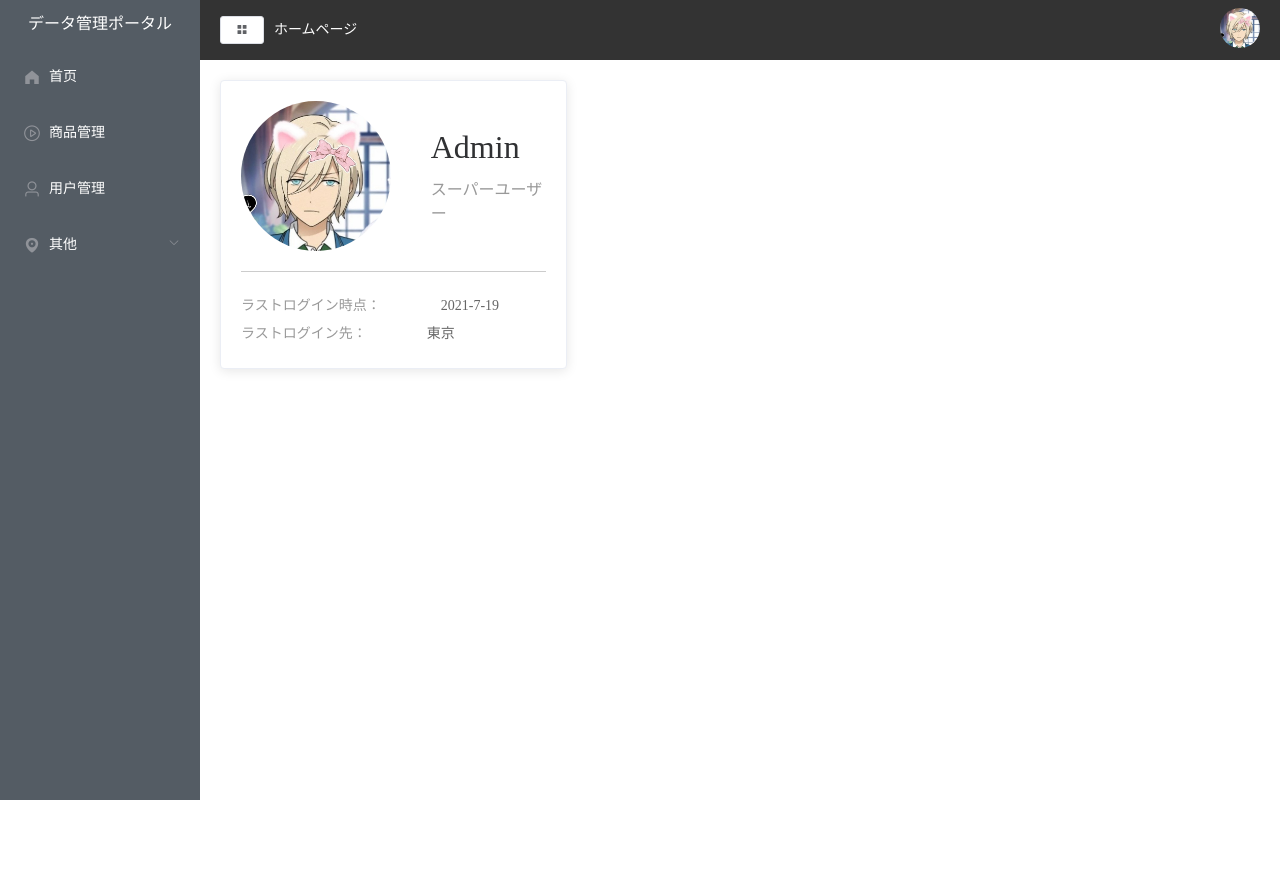
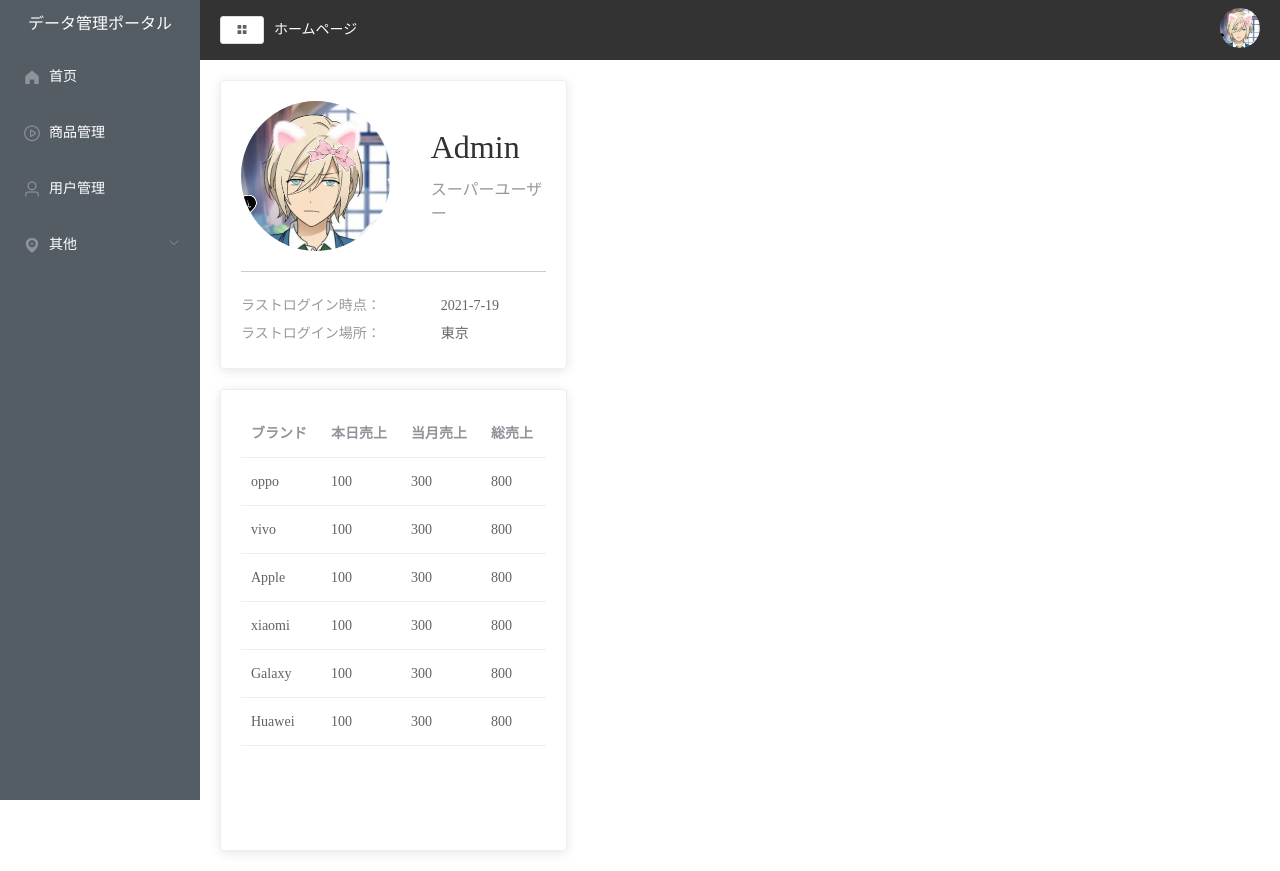
Before and after one commit to shibidada/my_app, a Vue app: page /#/home in a window 1280 px wide. Before the commit the page ends 800 px from the top, so only its background shows below. Built offline with nearby package versions, Linux system fonts and the light colour scheme.

Commit message:
レイアウト―売上テーブルのカード

```diff
--- a/src/views/Home.vue
+++ b/src/views/Home.vue
@@ -11,8 +11,22 @@
         </div>
         <div class="login-info">
           <p>ラストログイン時点：<span>2021-7-19</span></p>
-          <p>ラストログイン先：<span>東京</span></p>
+          <p>ラストログイン場所：<span>東京</span></p>
         </div>
+      </el-card>
+      <el-card style="margin-top: 20px; height: 460px">
+        <el-table :data="tableData" style="width: 100%">
+          <!-- <el-table-column prop="name" label="ブランド"> </el-table-column>
+          <el-table-column prop="todayBuy" label="本日売上"> </el-table-column>
+          <el-table-column prop="monthBuy" label="当月売上"> </el-table-column>
+          <el-table-column prop="totalBuy" label="総売上"> </el-table-column> -->
+          <el-table-column
+            v-for="(val, key) in tableLabel"
+            :key="key"
+            :prop="key"
+            :label="val"
+          />
+        </el-table>
       </el-card>
     </el-col>
     <el-col :span="16"></el-col>
@@ -21,7 +35,52 @@
 <script>
 export default {
   data() {
-    return {};
+    return {
+      tableData: [
+        {
+          name: "oppo",
+          todayBuy: 100,
+          monthBuy: 300,
+          totalBuy: 800,
+        },
+        {
+          name: "vivo",
+          todayBuy: 100,
+          monthBuy: 300,
+          totalBuy: 800,
+        },
+        {
+          name: "Apple",
+          todayBuy: 100,
+          monthBuy: 300,
+          totalBuy: 800,
+        },
+        {
+          name: "xiaomi",
+          todayBuy: 100,
+          monthBuy: 300,
+          totalBuy: 800,
+        },
+        {
+          name: "Galaxy",
+          todayBuy: 100,
+          monthBuy: 300,
+          totalBuy: 800,
+        },
+        {
+          name: "Huawei",
+          todayBuy: 100,
+          monthBuy: 300,
+          totalBuy: 800,
+        },
+      ],
+      tableLabel: {
+        name: "ブランド",
+        todayBuy: "本日売上",
+        monthBuy: "当月売上",
+        totalBuy: "総売上",
+      },
+    };
   },
 };
 </script>
```
